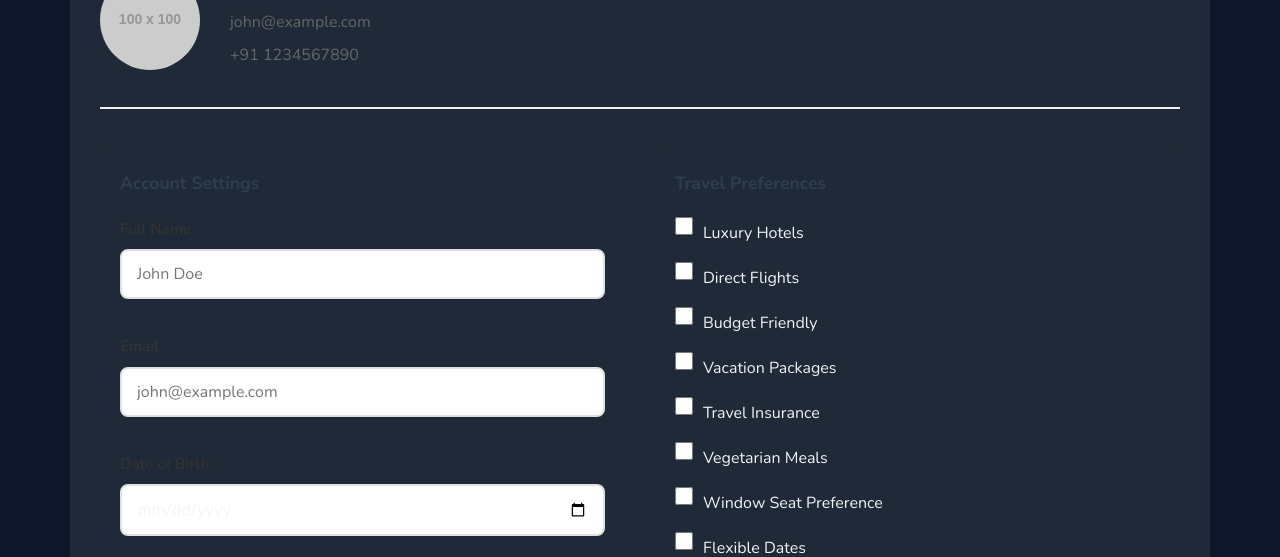
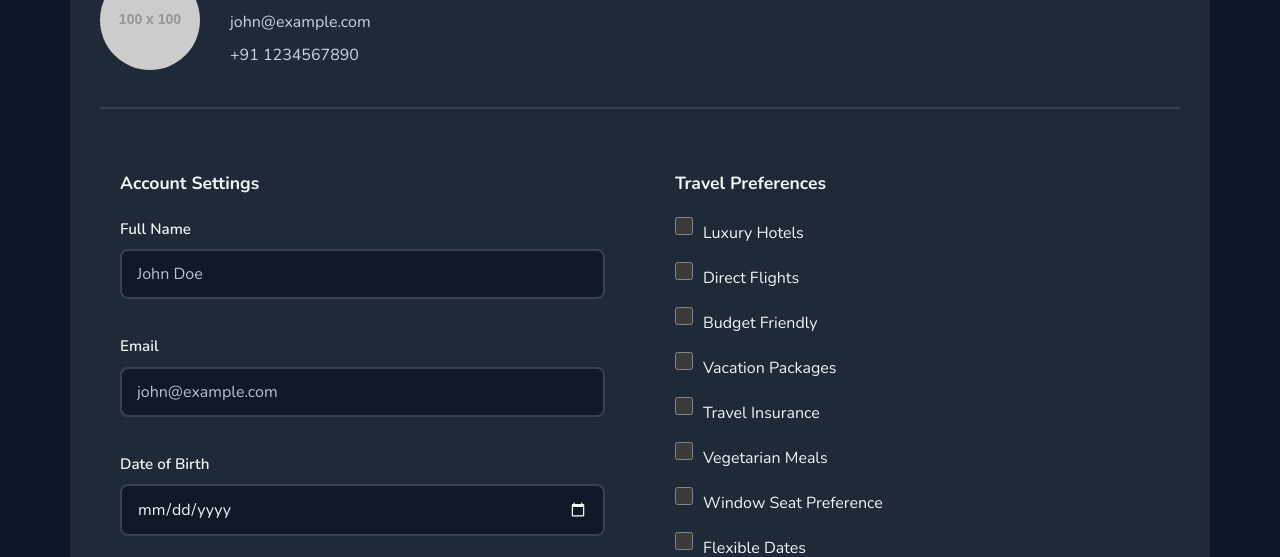
Before and after one commit to devg4035-ai/travelator, a website: page profile.html in a window 1280 px wide. Both pictures are taken after a click on the button "🌙 Dark". Shown: the part 243-800 px from the top of the page. Drawn offline with nearby package versions, Linux system fonts and the light colour scheme; placeholder pictures from the web are drawn by us.

Commit message:
Add theme-aware form styles and color vars
Introduce consistent, theme-aware form and text styling across pages. Changes include: added placeholder color rules and reduced placeholder opacity; enable color-scheme: dark for inputs/selects/textareas under body.dark; add --border-color and --input-bg variables and use them in profile.css; replace several hard-coded colors in flights.html with CSS variables (e.g. headings, muted text, border); small layout/visual refinements to make UI follow the site color variables. Files updated: Hotel Booking.html, flights.html, profile.html.

```diff
--- a/profile.html
+++ b/profile.html
@@ -13,6 +13,8 @@
             --surface: #ffffff;
             --text-color: #2c3e50;
             --muted-color: #666666;
+            --border-color: #dfe4ea;
+            --input-bg: #ffffff;
             --btn-bg: #667eea;
             --btn-hover: #764ba2;
         }
@@ -22,6 +24,8 @@
             --surface: #1f2937;
             --text-color: #f3f4f6;
             --muted-color: #cbd5e1;
+            --border-color: #374151;
+            --input-bg: #111827;
             --btn-bg: #4f46e5;
             --btn-hover: #4338ca;
         }
@@ -39,15 +43,52 @@
         .profile-header,
         .profile-details,
         .profile-info,
+        .profile-info h3,
+        .profile-info p,
+        .detail-card h4,
+        .form-group label,
+        .preferences label,
+        #profile h2,
         .form-group input,
         .form-group select,
         .form-group textarea {
             color: var(--text-color);
         }
 
+        .profile-info p {
+            color: var(--muted-color);
+        }
+
         .detail-card,
         .profile-container {
             background: var(--surface);
+        }
+
+        .profile-header {
+            border-bottom-color: var(--border-color);
+        }
+
+        .form-group input,
+        .form-group select,
+        .form-group textarea,
+        .phone-input select,
+        .phone-input input[type="tel"] {
+            background: var(--input-bg);
+            color: var(--text-color);
+            border-color: var(--border-color);
+        }
+
+        .form-group input::placeholder,
+        .form-group textarea::placeholder,
+        .phone-input input[type="tel"]::placeholder {
+            color: var(--muted-color);
+            opacity: 0.9;
+        }
+
+        body.dark input,
+        body.dark select,
+        body.dark textarea {
+            color-scheme: dark;
         }
 
         .header-surface {
```
Also changed, not shown: Hotel Booking.html (+13 -0 lines), flights.html (+19 -6 lines).
